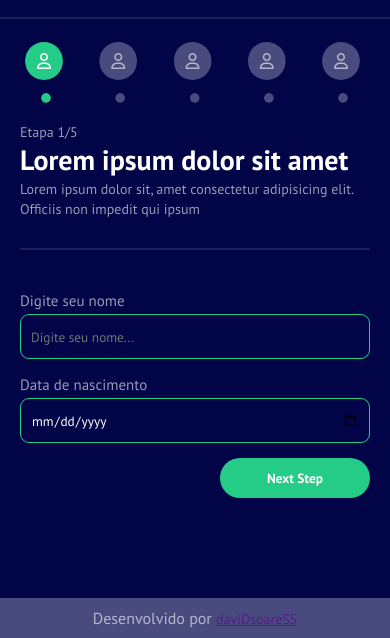
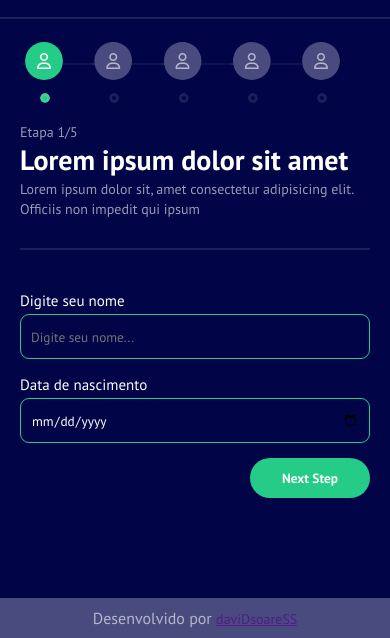
Before and after one commit to daviDsoareSS/formEngenho, a plain HTML site: page index.html in a window 390 px wide. Shown: the part 223-861 px from the top of the page. Drawn offline with Linux system fonts and the light colour scheme.

Commit message:
estilizações adicionadas

```diff
--- a/index.html
+++ b/index.html
@@ -14,7 +14,9 @@
     <div class="content">
       <div class="wrapper-header">
         <div class="logo">
-          <img src="logogit.png" alt="">
+          <a href="index.html">
+            <img src="logogit.png" alt="">
+          </a>
         </div>
         <div class="text">
           <h1>Formulário com etapas UI</h1>
--- a/style.css
+++ b/style.css
@@ -40,7 +40,7 @@ main .content{
   display: flex;
 }
 main .menu-steps{
-  padding: 20px 30px 20px 15px;
+  padding: 20px 50px 20px 15px;
   border-right: 1px solid rgba(255, 255, 255, 0.11);
 }
 main .menu-steps ul{
@@ -56,6 +56,19 @@ main .menu-steps ul .step{
   align-items: center;
   gap: 15px;
 }
+main .menu-steps ul .step::before{
+  content: "";
+  position: absolute;
+  right: 18px;
+  top: 20px;
+  z-index: -1;
+  width: 1px;
+  height: 80px;
+  background-color: rgba(255, 255, 255, 0.11);
+}
+main .menu-steps ul .step:last-child::before{
+  display: none;
+}
 main .menu-steps ul .step.active .tex-step p,
 main .menu-steps ul .step.active .point-step,
 main .menu-steps ul .step.active .icon-step{
@@ -64,8 +77,9 @@ main .menu-steps ul .step.active .icon-step{
 }
 main .menu-steps ul .step .point-step{
   position: absolute;
-  right: -35px;
-  background-color: #494a7d;
+  right: -55.5px;
+  border: 3px solid rgba(255, 255, 255, 0.11);
+  background-color: #010446;
   border-radius: 50%;
   clip-path: circle();
   width: 10px;
@@ -111,6 +125,7 @@ main .content-form form .group-input{
   margin-bottom: 15px;
 }
 main .content-form form label{
+  color: white;
   font-size: 15px;
 }
 main .content-form form input{
@@ -137,7 +152,7 @@ main .content-form form button{
   color: white;
   border-radius: 20px;
   height: 40px;
-  width: 150px;
+  width: 120px;
   float: right;
 }
 main .content-form form .group-buttons button.prev{
@@ -166,13 +181,18 @@ footer{
     flex-direction: row;
     justify-content: space-between;
   }
+  main .menu-steps ul .step::before {
+    right: 0px;
+    top: -15px;
+    rotate: 90deg;
+  }
   main .menu-steps ul .step .text-step{
     display: none;
   }
   main .menu-steps ul .step .point-step {
     position: absolute;
     bottom: -20px;
-    right: 12px;
+    right: 13px;
   }
   main .content-form{
     padding: 20px;
```
